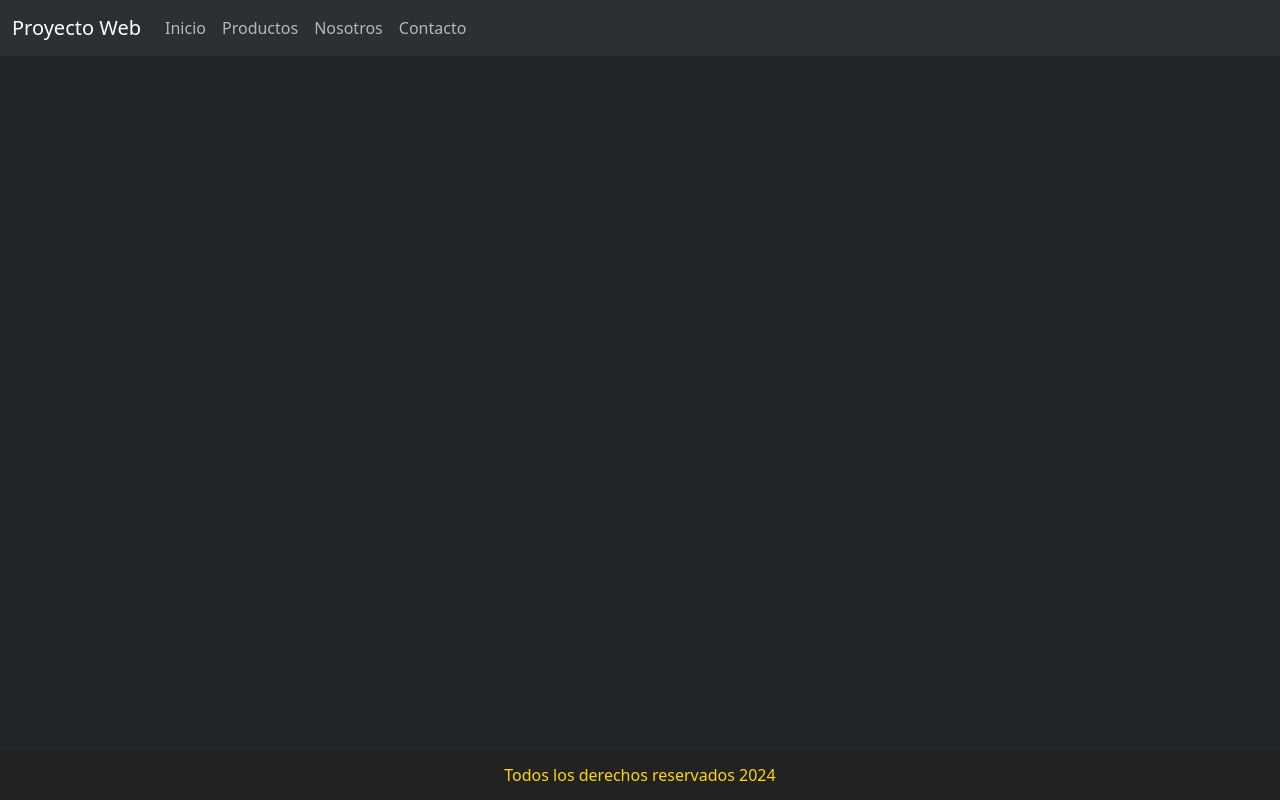
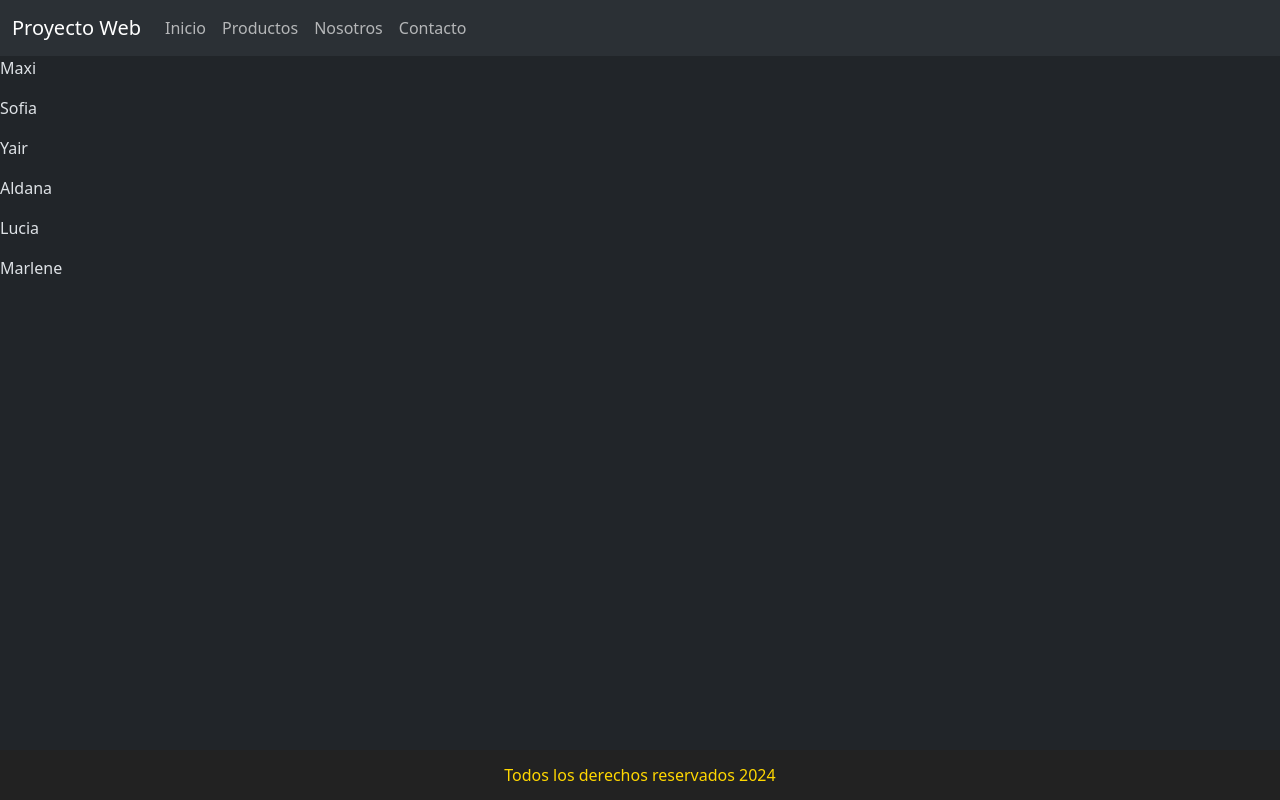
Before and after one commit to mlapeducacionit/proyecto-colab, a website built with Vite: page index.html in a window 1280 px wide. Built offline with nearby package versions, Linux system fonts and the light colour scheme.

Commit message:
Agrego participantes

```diff
--- a/index.html
+++ b/index.html
@@ -33,6 +33,17 @@
 
     <main>
 
+      <p>Maxi</p>
+
+      <p>Sofia</p>
+
+      <p>Yair</p>
+
+      <p>Aldana</p>
+
+      <p>Lucia</p>
+
+      <p>Marlene</p>
 
     </main>
 
```
